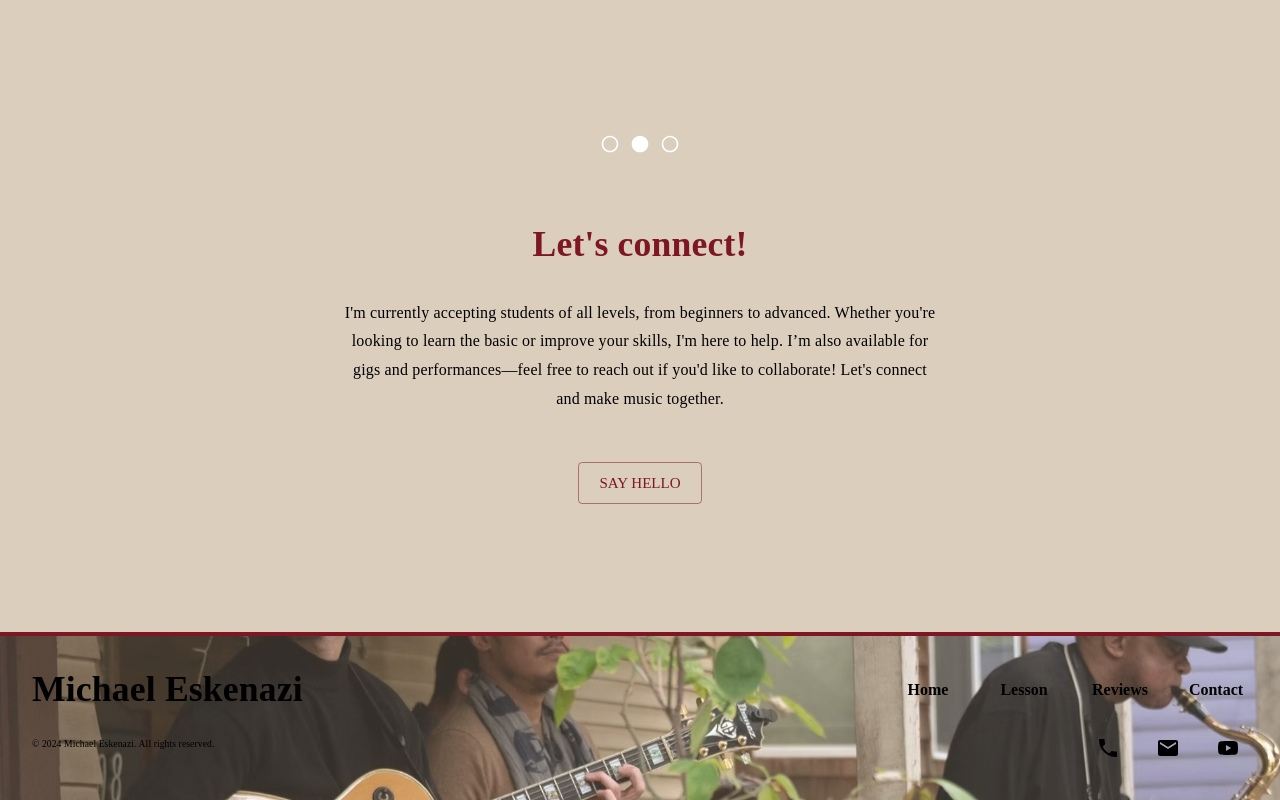
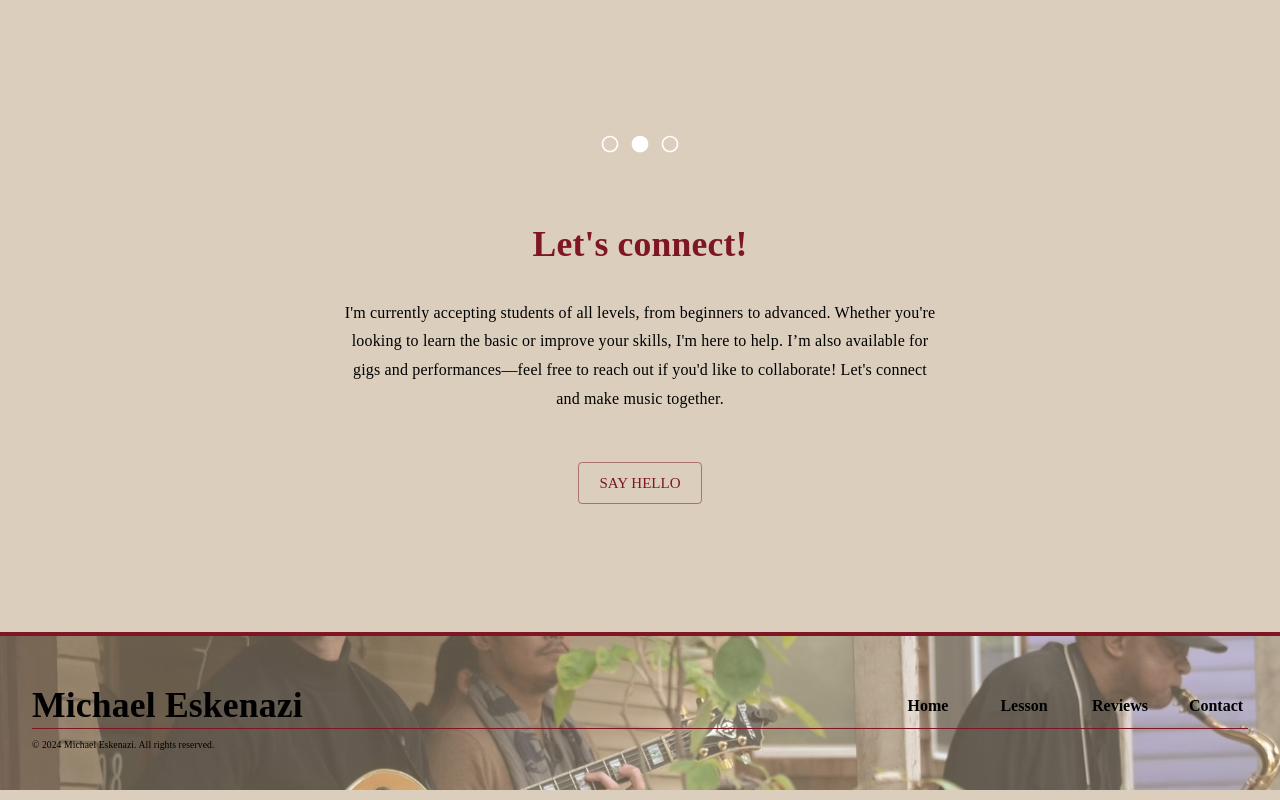
Before and after one commit to JoshuadeJong/MikePortfolio, a React (Create React App) app: page /home in a window 1280 px wide. Shown: the part 3590-4390 px from the top of the page. Built offline with nearby package versions, Linux system fonts and the light colour scheme.

Commit message:
Finalized Footer

```diff
--- a/src/component/views/App.tsx
+++ b/src/component/views/App.tsx
@@ -87,11 +87,13 @@ function App() {
                 <WebsiteContext.Provider value={WebsiteContent}>
                     <Box
                         sx={{
-                            minHeight: "100vh"
+                            minHeight: "100vh",
+                            display: "flex",
+                            flexDirection: "column"
                         }}
                     >
                         <Header/>
-                        <Container maxWidth="xl" sx={{paddingTop: 16, minHeight: '85vh'}}>
+                        <Container maxWidth="xl" sx={{paddingTop: 16, minHeight: "95vh"}}>
                             <Routes>
                                 <Route
                                     path="/"
@@ -108,7 +110,7 @@ function App() {
                                 <Route path={"*"} element={<Error code={404}/>}/>
                             </Routes>
                         </Container>
-                        <Footer/>
+                        <Footer minHeight={"5vh"}/>
                     </Box>
 
                     {
--- a/src/component/views/footer/index.tsx
+++ b/src/component/views/footer/index.tsx
@@ -12,15 +12,20 @@ import View from "../../../type/View";
 import FeatureFlag from "../../../type/FeatureFlag";
 import SessionContext from "../../../provider/SessionContext";
 
+type Props = {
+    minHeight: string
+}
+
 const IconButtonStyle = {
     marginLeft: 2.5,
     color: "text.primary",
     backgroundColor: 'transparent'
 };
 
-function Footer() {
+function Footer(props: Props) {
     const {featureFlags} = React.useContext(SessionContext);
     const {website, contact} = React.useContext(Content);
+    const {minHeight} = props;
 
     let mainViews = [
         View.Home,
@@ -36,23 +41,24 @@ function Footer() {
         (path: string, replace: boolean) => navigate(path, {replace: replace}),
         [navigate]
     );
-    const handleRedirectClick = (url: string) => window.open(url, "_blank");
 
     return (
         <Box
             width="100%"
+            minHeight={minHeight}
             sx={{
                 borderTop: '4px solid',
                 borderColor: 'secondary.main',
                 backgroundImage: `url(${banner})`,
-                backgroundColor: "rgba(208,188,161,0.25)",
+                backgroundColor: "rgba(208,188,161,0.45)",
                 backgroundRepeat: "no-repeat",
                 backgroundSize: "cover",
                 backgroundBlendMode: "lighten",
-                padding: 4
+                padding: 4,
+                paddingTop: 6
             }}
         >
-            <Grid container spacing={2}>
+            <Grid container spacing={0}>
                 <Grid size={{xs: 12, md: 4}}>
                     <Typography
                         variant={"h4"}
@@ -69,6 +75,7 @@ function Footer() {
                     sx={{
                         display: "flex",
                         justifyContent: {xs: "flex-start", md: "flex-end"},
+                        flexWrap: "wrap"
                     }}
                 >
                     {mainViews.map((view, index) => (
@@ -84,6 +91,8 @@ function Footer() {
                                 padding: 0,
                                 marginRight: {xs: 4, md: 0},
                                 marginLeft: {xs: 0, md: 4},
+                                marginTop: 1,
+                                marginBottom: 1,
                                 backgroundColor: 'transparent'
                             }}
                         >
@@ -91,49 +100,22 @@ function Footer() {
                         </Button>
                     ))}
                 </Grid>
-
-                {/*<Grid size={12}>*/}
-                {/*    <Box*/}
-                {/*        sx={{*/}
-                {/*            display: "flex",*/}
-                {/*            flex: 1,*/}
-                {/*            height: "1px",*/}
-                {/*            backgroundColor: "primary.main",*/}
-                {/*        }}*/}
-                {/*    />*/}
-                {/*</Grid>*/}
-                <Grid size={4}>
+                <Grid size={12}>
+                    <Box
+                        sx={{
+                            display: "flex",
+                            flex: 1,
+                            height: "1px",
+                            backgroundColor: "primary.main",
+                        }}
+                    />
+                </Grid>
+                <Grid size={12}>
                     <Typography
                         variant={"overline"}
                     >
                         © 2024 {website.name}. All rights reserved.
                     </Typography>
-                </Grid>
-                <Grid
-                    size={8}
-                    sx={{
-                        display: "flex",
-                        justifyContent: "flex-end",
-                    }}
-                >
-                    <IconButton
-                        onClick={() => handleViewClick(View.Contact.path, true)}
-                        sx={IconButtonStyle}
-                    >
-                        <PhoneIcon/>
-                    </IconButton>
-                    <IconButton
-                        onClick={() => handleViewClick(View.Contact.path, true)}
-                        sx={IconButtonStyle}
-                    >
-                        <EmailIcon/>
-                    </IconButton>
-                    <IconButton
-                        onClick={() => handleRedirectClick(contact.youtube)}
-                        sx={IconButtonStyle}
-                    >
-                        <YouTubeIcon/>
-                    </IconButton>
                 </Grid>
             </Grid>
         </Box>
```
